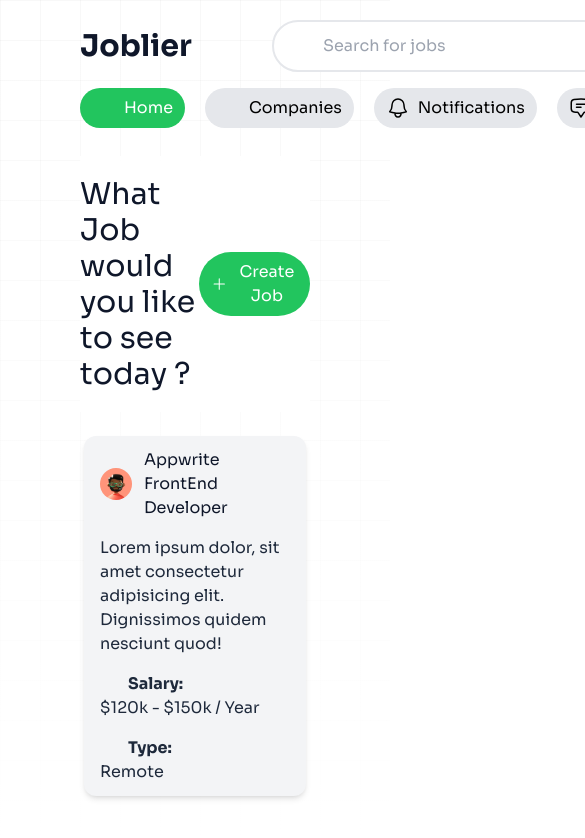
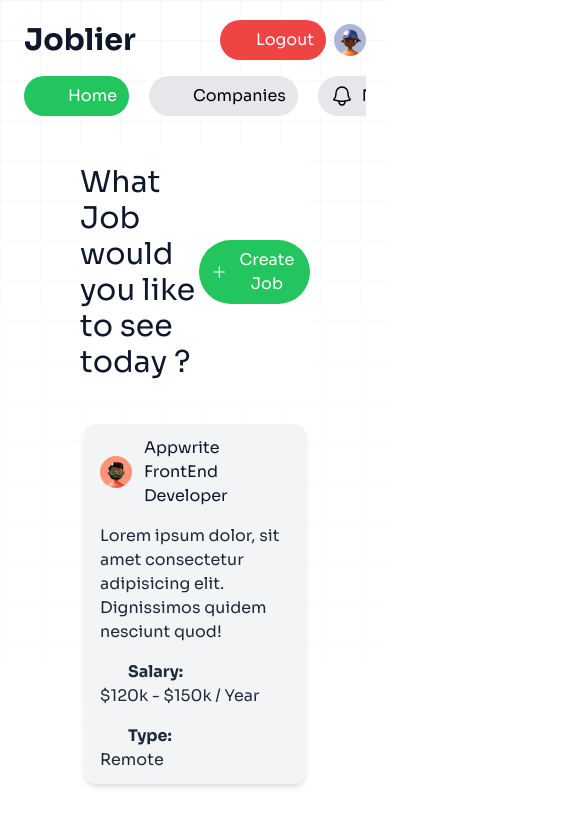
Before and after one commit to fasakinhenry/jobsearch, a React (Vite) app: page /home in a window 390 px wide. Shown: the top 838 px of the page, 585 px wide, since content can reach past the window. Built offline with nearby package versions, Linux system fonts and the light colour scheme; some icons are missing.

Commit message:
designing topm bar to be responsive

```diff
--- a/src/components/TopBar.jsx
+++ b/src/components/TopBar.jsx
@@ -22,10 +22,10 @@ const TopBar = () => {
   return (
     <div className=" py-5 w-full">
       <GridBackground />
-      <div className="container z-20 px-20 relative grid gap-4">
-        <div className="flex items-center gap-20">
+      <div className="container z-20 px-6 md:px-20 relative grid gap-4">
+        <div className="flex items-center justify-between md:justify-normal gap-20">
           <Link to="/" className="text-3xl font-bold">Joblier</Link>
-          <div className="bg-white border-2 px-4 w-2/4 mx-auto py-3 rounded-full flex items-center gap-3">
+          <div className="hidden md:flex bg-white border-2 px-4 w-2/4 mx-auto py-3 rounded-full items-center gap-3">
             <SearchNormal className="text-slate-500 h-6 w-6" />
             <input
               type="text"
@@ -41,7 +41,7 @@ const TopBar = () => {
             <img src={avatar} className="h-8 w-8 rounded-full" alt="" />
           </div>
         </div>
-        <div className="flex items-center gap-5">
+        <div className="flex items-center gap-5 overflow-scroll">
           <NavLink to="/home" className={linkClass}>
             <Home className="h-6 w-6" />
             <p>Home</p>
```
